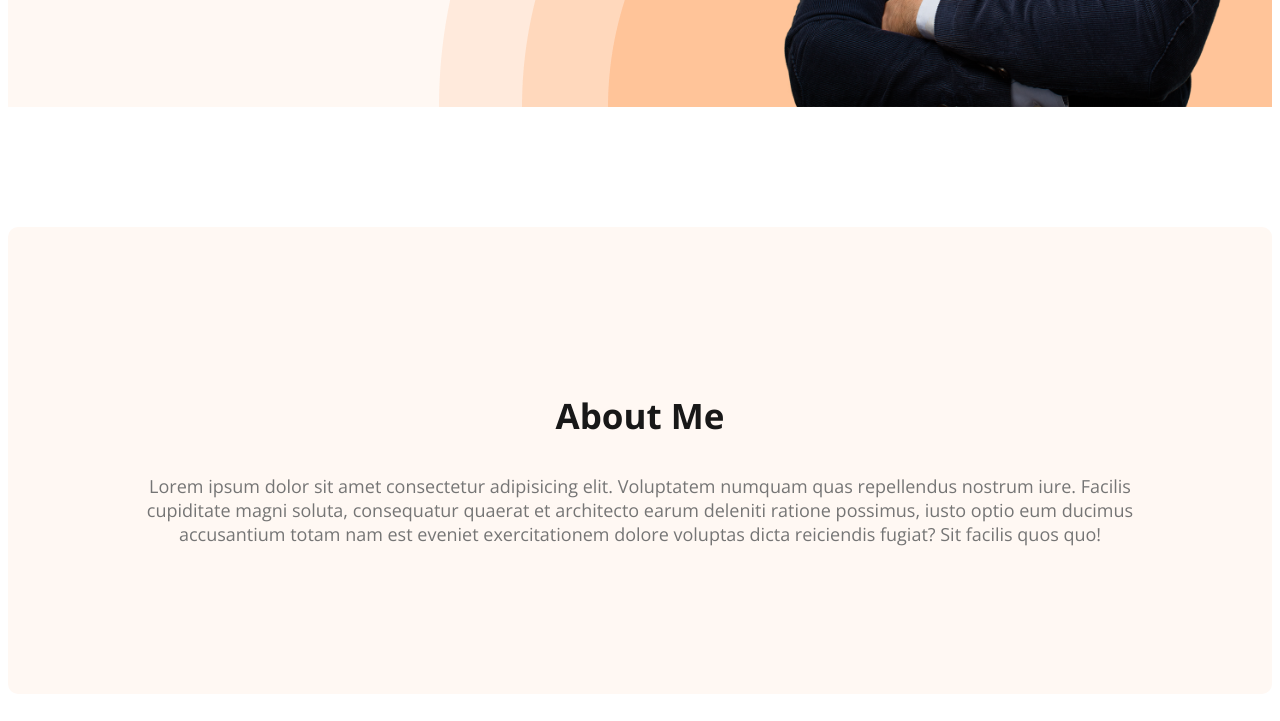
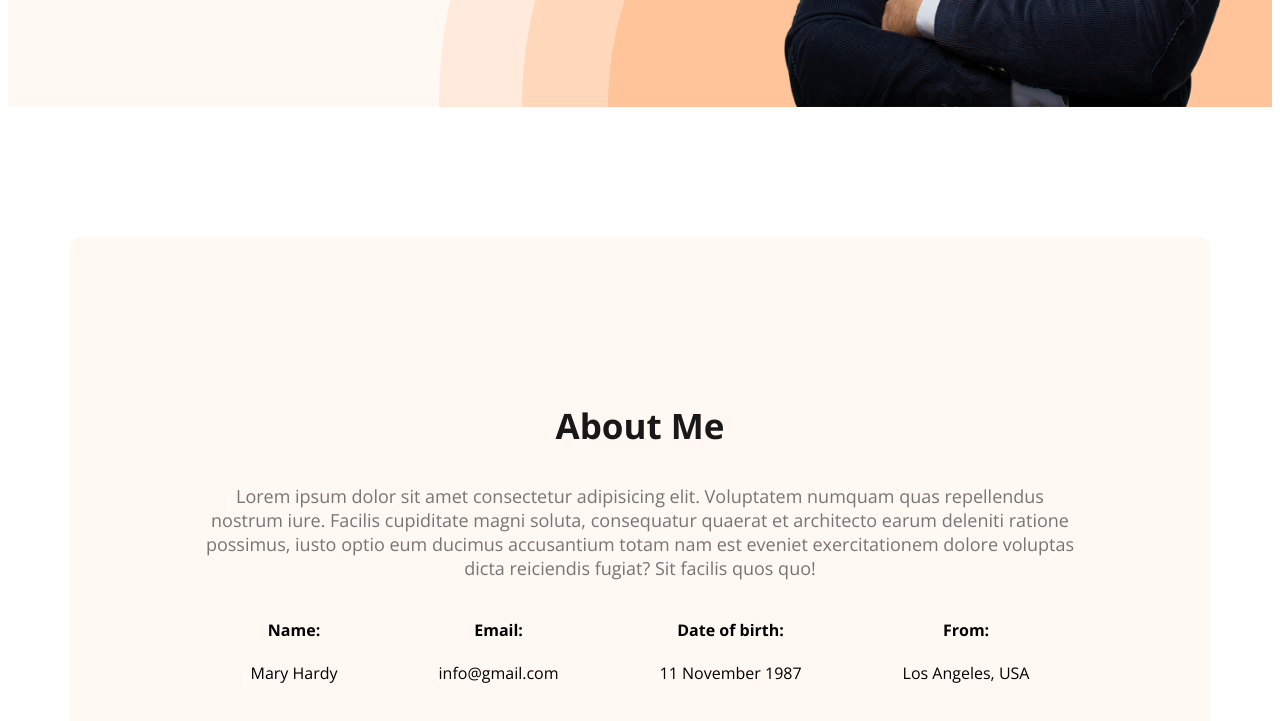
Before and after one commit to Siam125889/Developer-Portfolio, a plain HTML site: page index.html in a window 1280 px wide. Shown: the part 661-1382 px from the top of the page. Drawn offline with nearby package versions, Linux system fonts and the light colour scheme.

Commit message:
about info added

```diff
--- a/index.html
+++ b/index.html
@@ -41,6 +41,24 @@
           exercitationem dolore voluptas dicta reiciendis fugiat? Sit facilis
           quos quo!
         </p>
+        <div class="about-info-container">
+          <div class="about-info">
+            <h4 class="info-title">Name:</h4>
+            <p class="info-description">Mary Hardy</p>
+          </div>
+          <div class="about-info">
+            <h4 class="info-title">Email:</h4>
+            <p class="info-description">info@gmail.com</p>
+          </div>
+          <div class="about-info">
+            <h4 class="info-title">Date of birth:</h4>
+            <p class="info-description">11 November 1987</p>
+          </div>
+          <div class="about-info">
+            <h4 class="info-title">From:</h4>
+            <p class="info-description">Los Angeles, USA</p>
+          </div>
+        </div>
       </section>
     </main>
     <footer></footer>
--- a/styles/portfolio.css
+++ b/styles/portfolio.css
@@ -89,11 +89,22 @@ nav a {
 }
 
 /* main section styles */
+main {
+  max-width: 1140px;
+  margin: 0 auto;
+}
 
 /* about section styles */
 .about {
   padding: 130px;
   background-color: #fff8f3;
   border-radius: 10px;
-  margin: 120px 0;
+  margin: 130px 0;
 }
+.about-info-container {
+  display: flex;
+  justify-content: space-around;
+}
+.about-info {
+  text-align: center;
+}
```
